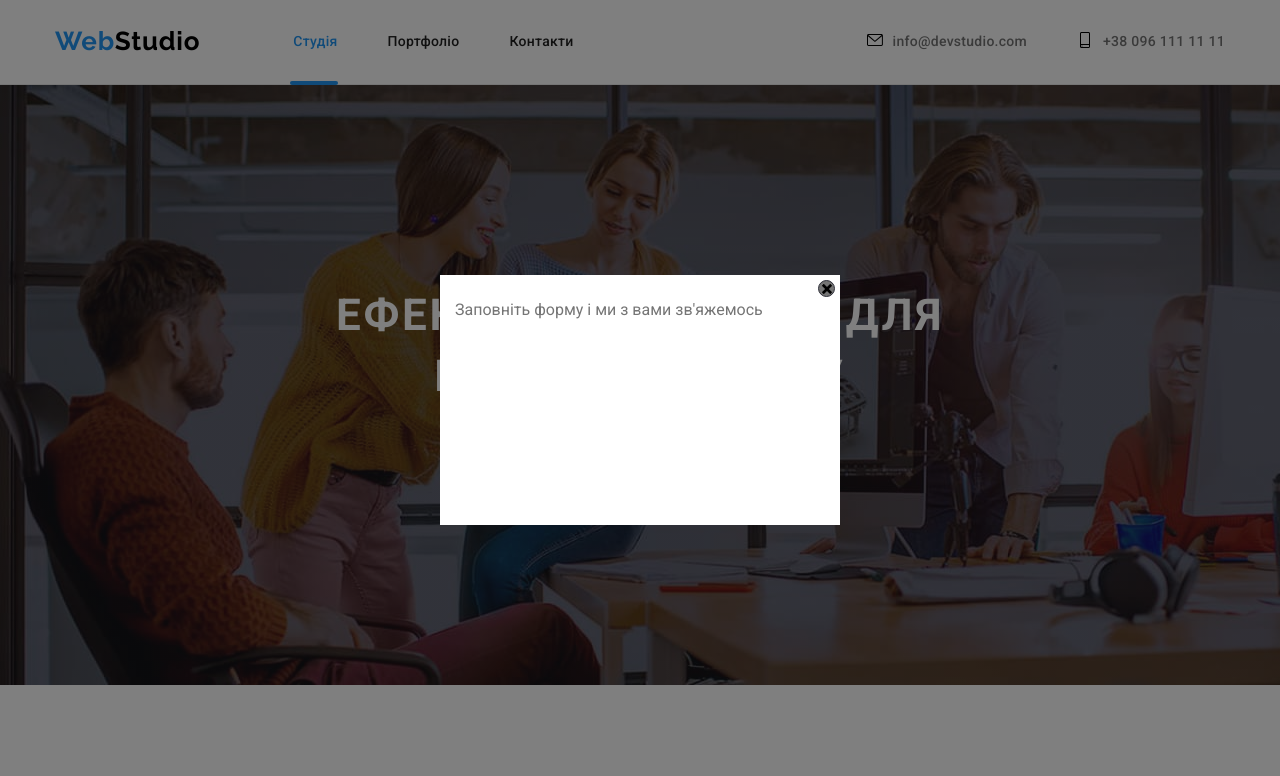
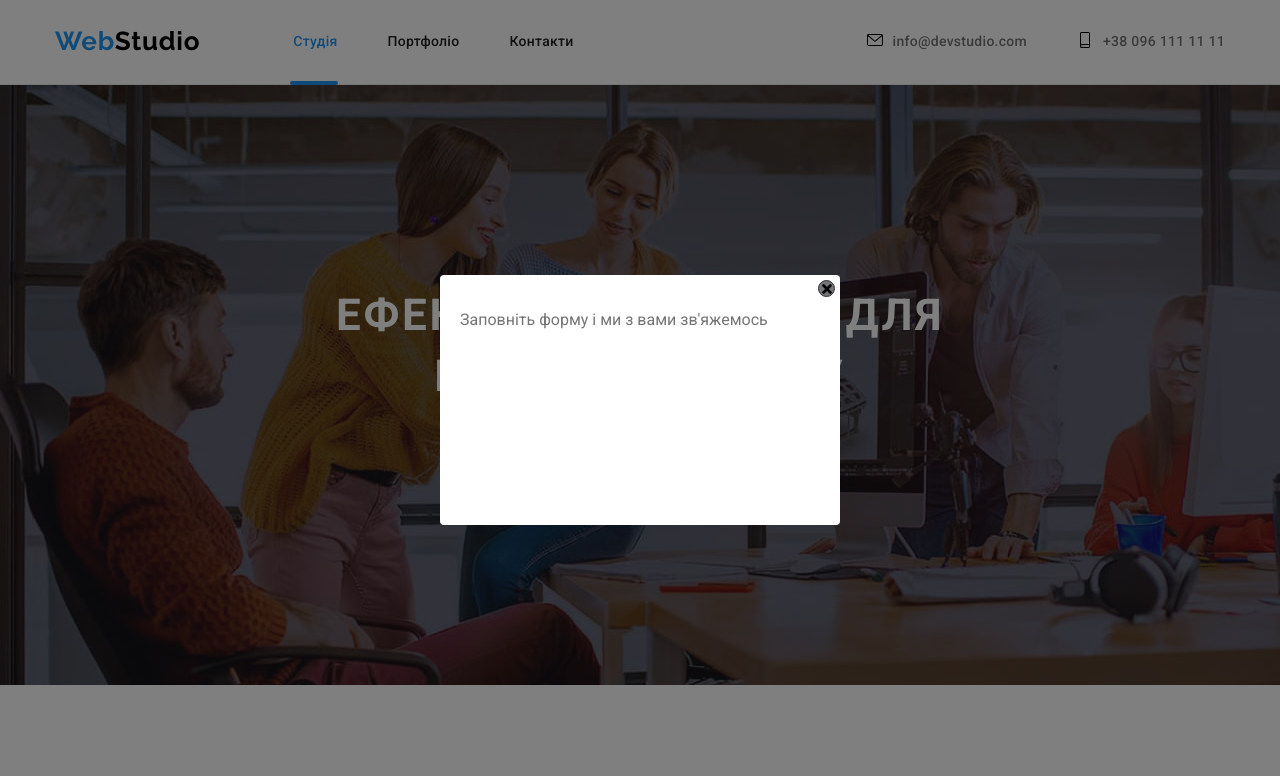
Before and after one commit to SergiiKarashchuk/goit-markup-hw-05, a plain HTML site: page index.html in a window 1280 px wide. Both pictures are taken after a click on the button "Замовити послугу". Shown: the top 776 px of the page. Drawn offline with nearby package versions, Linux system fonts and the light colour scheme.

Commit message:
внесені правки

```diff
--- a/css/styles.css
+++ b/css/styles.css
@@ -637,29 +637,42 @@ h2 {
   height: 100%;
   background-color: rgba(0, 0, 0, 0.5);
   opacity: 1;
+
+  transform:translateY(0);
+  transition-duration: 250ms;
+  transition-timing-function: var(--cubic-bezier);
+
 }
 
 .backdrop.is-hidden {
   visibility: hidden;
   opacity: 0;
   pointer-events: none;
+  transform:translateY(-100%)
 }
 
 .modal {
   position: absolute;
+  justify-content: center;
+  align-items: center;
+
   top: 50%;
   left: 50%;
   transform: translate(-50%, -50%);
   min-width: 400px;
   min-height: 250px;
+  border-radius: 4px;
   background-color: #ffffff;
-  padding: 10px 15px;
+  padding: 20px 20px;
+
 }
 
 .btn-cross {
   display: flex;
   position: absolute;
   justify-content: center;
+
+
   align-items: center;
   top: 5px;
   right: 5px;
@@ -671,11 +684,16 @@ h2 {
   background-color: var(--primery-text-color);
   border: 1px solid var(--secondary-background-color);
   border-radius: 50%;
+
+  transform: rotate(0deg);
+  transition-duration: 650ms;
+  transition-timing-function: var(--cubic-bezier);
 }
 
 .btn-cross:hover {
   cursor: pointer;
   background-color: var(--primary-background-color);
+  transform: rotate(180deg);
 }
 
 /* Модальне вікно end*/
```
